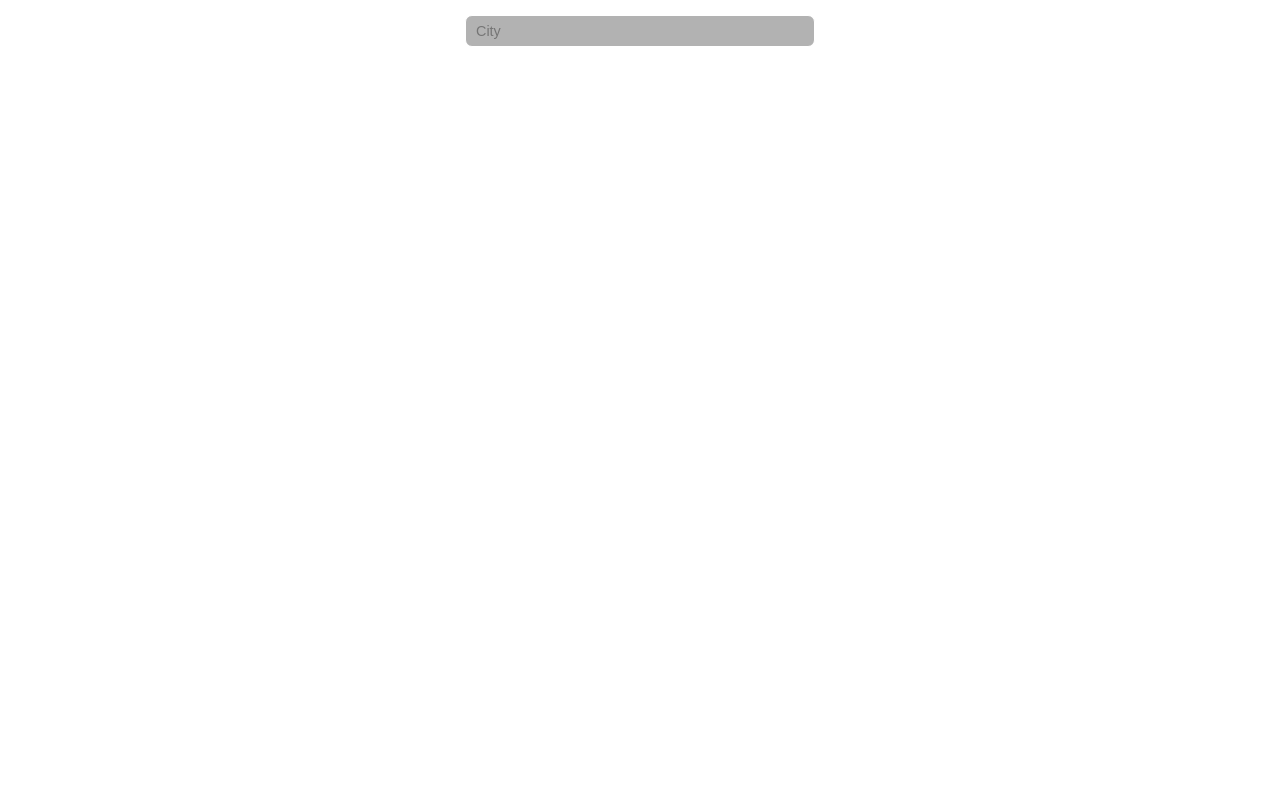
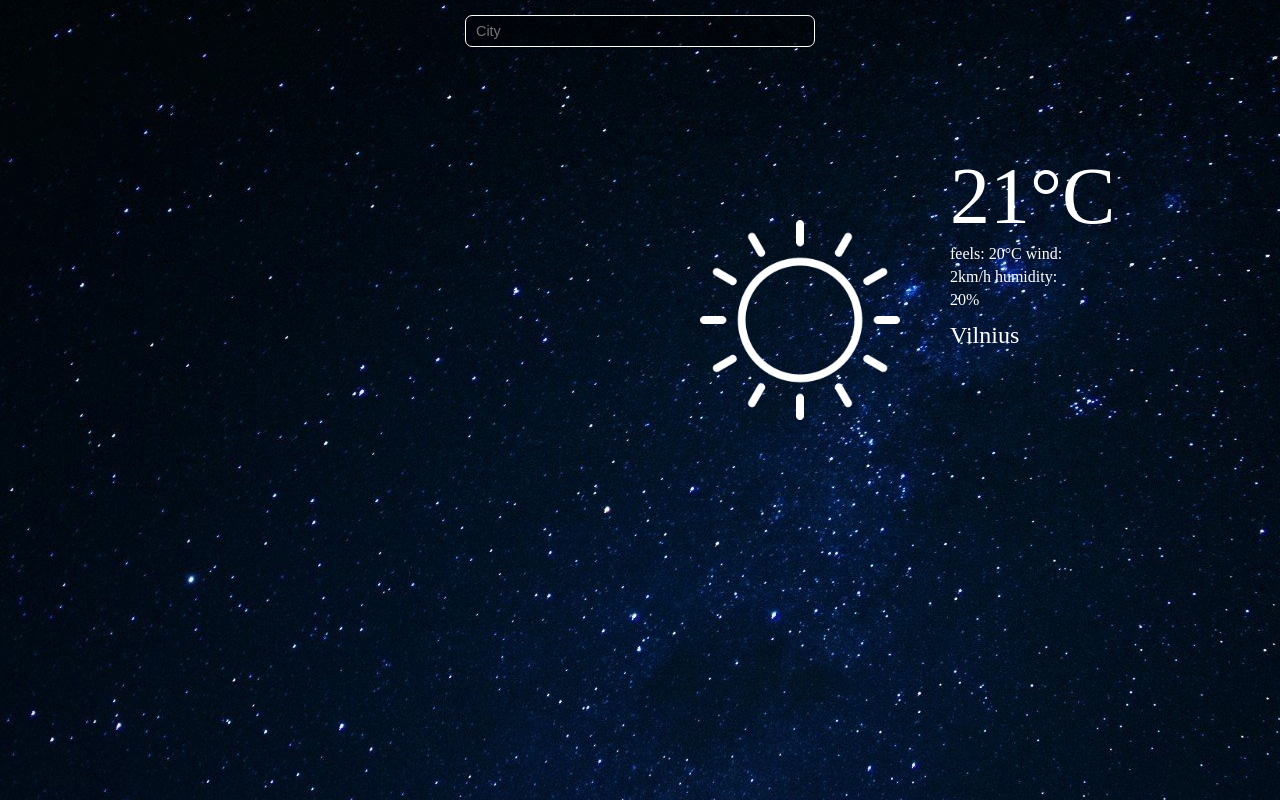
Before and after one commit to ClydeCode/weather-app, a website built with webpack: page dist/index.html in a window 1280 px wide. Built offline with Linux system fonts and the light colour scheme.

Commit message:
Update design

```diff
--- a/src/index.js
+++ b/src/index.js
@@ -1,2 +1,3 @@
 import './styles.css';
+import './assets/icons/sunny.png';
 import { getData } from './weather';
--- a/src/styles.css
+++ b/src/styles.css
@@ -21,3 +21,41 @@ body {
     color: white;
     font-size: .9rem;
 }
+
+.info {
+    display: flex;
+    justify-content: center;
+    align-items: center;
+    position: absolute;
+    margin-top: 40px;
+}
+
+img {
+    height: 200px;
+    width: 200px;
+    margin-top: 180px;
+    position: relative;
+    left: 700px;
+}
+
+.details {
+    position: relative;
+    left: 750px;
+    font-size: 5rem;
+    color: white;
+    margin-top: 40px;
+}
+
+.sub-details {
+    font-size: 1rem;
+    height: 60px;
+    width: 120px;
+    line-height: 23px;
+}
+
+.city {
+    color: white;
+    position: relative;
+    font-size: 1.5rem;
+    margin-top: 20px;
+}
```
Also changed, not shown: dist/icons/3e107f5aff1df2f93595.png (added), dist/icons/938ab5585d1406817012.jpg (added), dist/index.html, dist/main.js.
